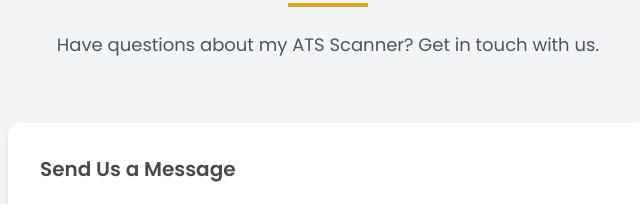
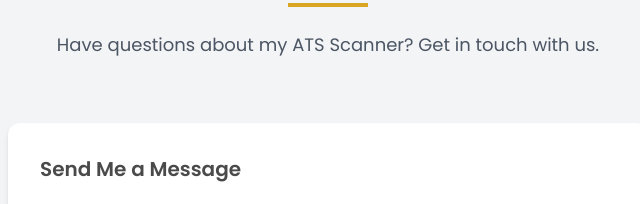
Before and after one commit to JescapsAntwi/Ats-2-point-0, a plain HTML site: page frontend/index.html in a window 1280 px wide. Shown: the part 2151-2355 px from the top of the page, 312-952 px from the left. Drawn offline with nearby package versions, Linux system fonts and the light colour scheme.

Commit message:
modified index.html file of project

```diff
--- a/frontend/index.html
+++ b/frontend/index.html
@@ -309,7 +309,7 @@
             <div class="flex justify-center">
                 <div class="w-full max-w-2xl px-4">
                     <div class="bg-white rounded-xl shadow-md p-8">
-                        <h3 class="text-xl font-semibold mb-6">Send Us a Message</h3>
+                        <h3 class="text-xl font-semibold mb-6">Send Me a Message</h3>
                         <form onsubmit="handleSubmit(event)" class="space-y-5">
                             <div>
                                 <label class="block text-sm font-medium text-gray-700 mb-2">Full Name</label>
```
